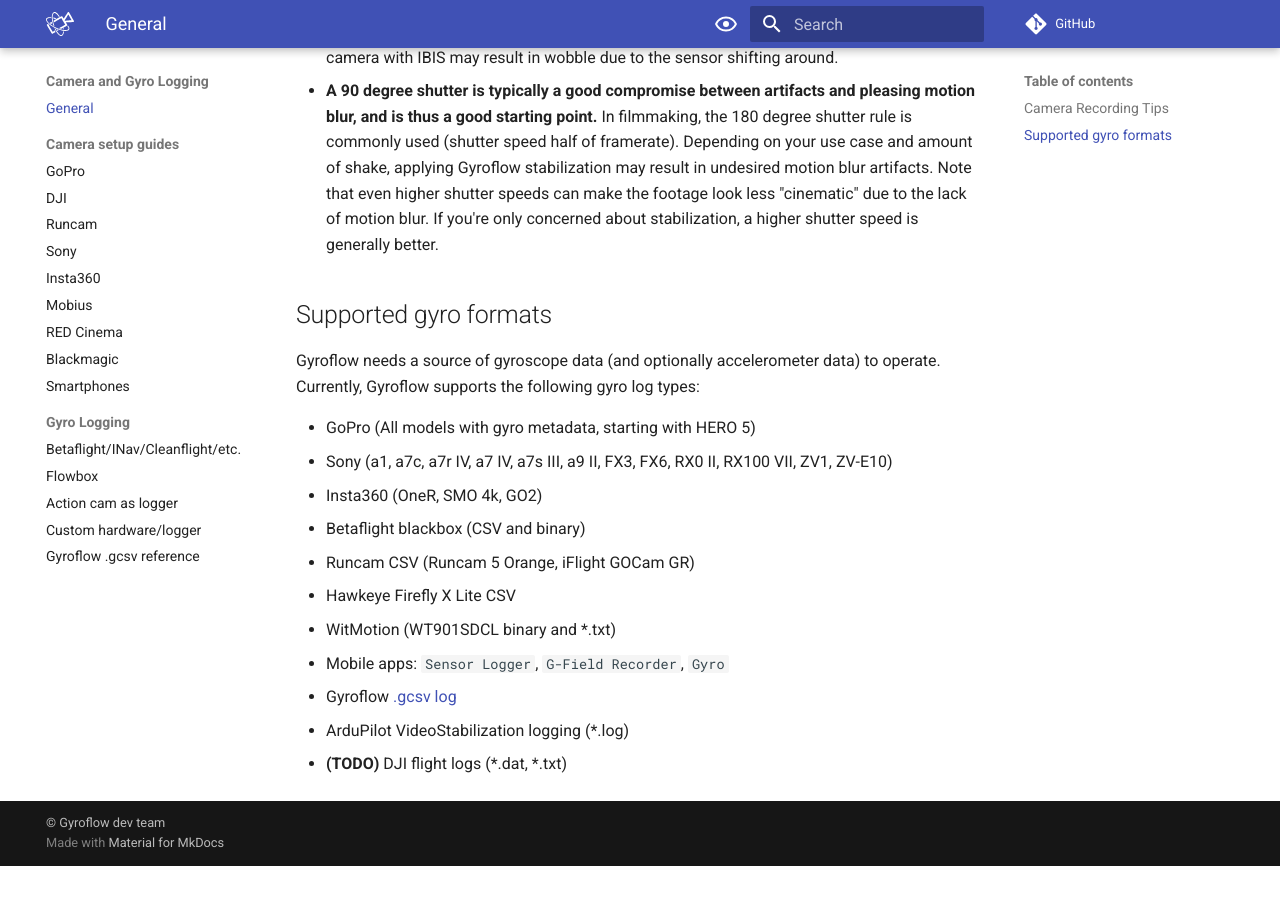
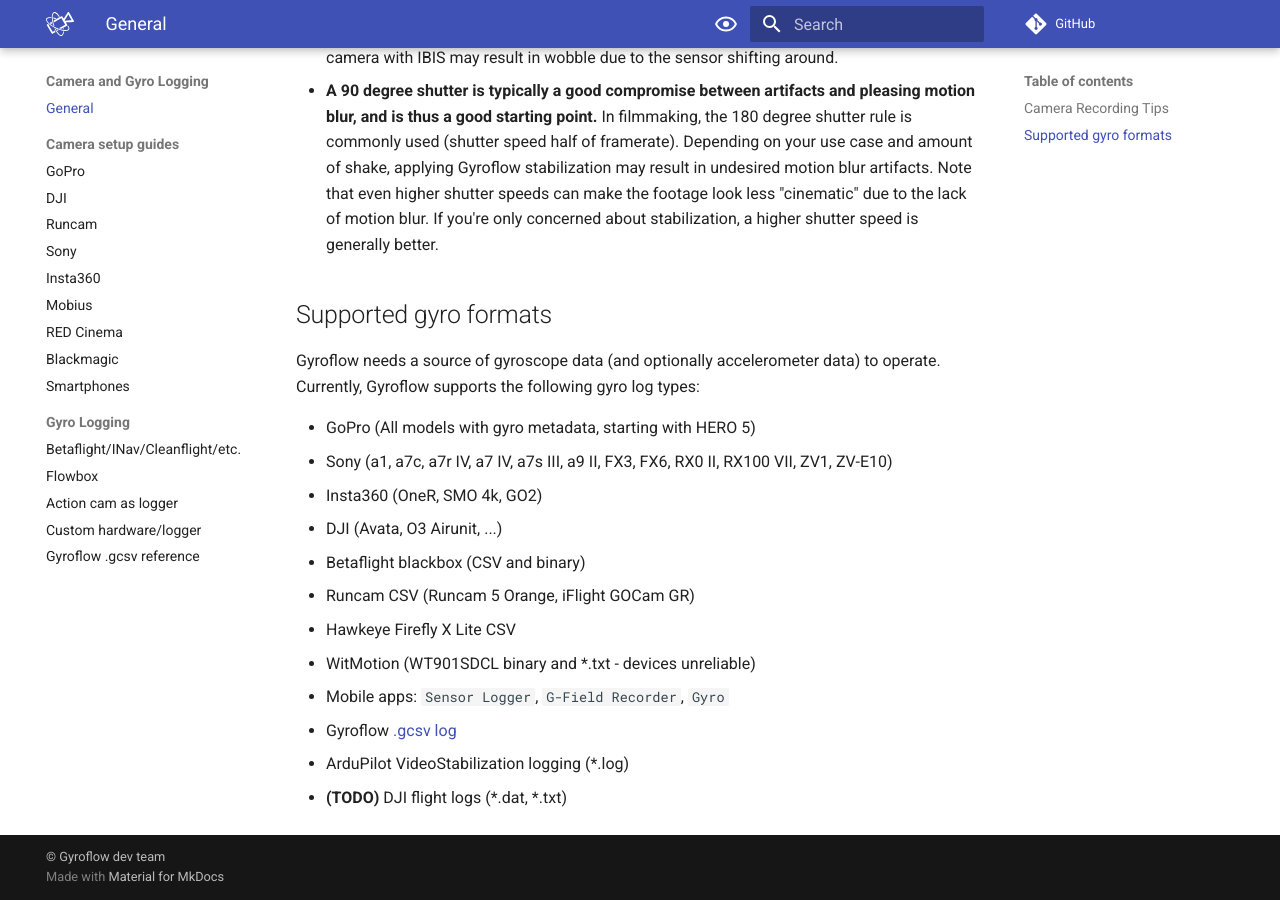
Before and after one commit to gyroflow/gyroflow-docs, an MkDocs documentation site: the page built from docs/cams/general.md, in a window 1280 px wide and 900 px high, scrolled down 570 px. Built offline with MkDocs 1.6.1 and Material for MkDocs 9.7.7, drawn with Linux system fonts in a browser that asks for light colours; comment, search, counter and statistics services are not loaded; before the commit the page ends 1436 px from its top, so only the background shows below that.

Commit message:
add DJI info
added DJI devices
and (devices unreliable) for Witmotion

```diff
--- a/docs/cams/general.md
+++ b/docs/cams/general.md
@@ -20,10 +20,11 @@
 - GoPro (All models with gyro metadata, starting with HERO 5)
 - Sony (a1, a7c, a7r IV, a7 IV, a7s III, a9 II, FX3, FX6, RX0 II, RX100 VII, ZV1, ZV-E10)
 - Insta360 (OneR, SMO 4k, GO2)
+- DJI (Avata, O3 Airunit, ...)
 - Betaflight blackbox (CSV and binary)
 - Runcam CSV (Runcam 5 Orange, iFlight GOCam GR)
 - Hawkeye Firefly X Lite CSV
-- WitMotion (WT901SDCL binary and *.txt)
+- WitMotion (WT901SDCL binary and *.txt - devices unreliable)
 - Mobile apps: `Sensor Logger`, `G-Field Recorder`, `Gyro`
 - Gyroflow [.gcsv log](https://docs.gyroflow.xyz/logging/gcsv/)
 - ArduPilot VideoStabilization logging (*.log)
```
